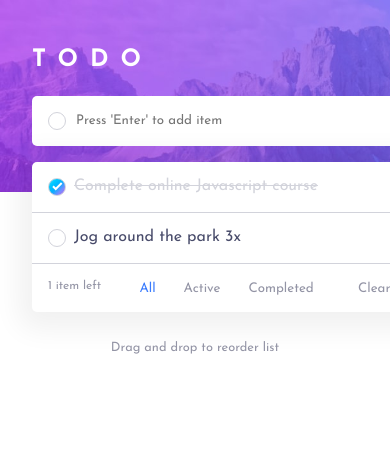
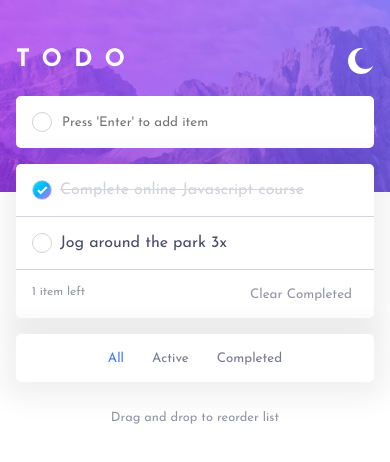
Before and after one commit to inioluwabello/todo, a React (Create React App) app: page / in a window 390 px wide. Shown: the top 462 px of the page. Built offline with nearby package versions, Linux system fonts and the light colour scheme.

Commit message:
moblie completed

```diff
--- /dev/null
+++ b/src/features/todo/FilterButtons.js
@@ -0,0 +1,45 @@
+import { useDispatch, useSelector } from "react-redux";
+import { selectFilter, setFilter } from "./todoSlice";
+
+const FilterButtons = () => {
+  const dispatch = useDispatch();
+
+  const selectedFilter = useSelector(selectFilter);
+
+  const filterItems = (filter) => {
+    dispatch(setFilter(filter));
+  };
+
+  return (
+    <ul className="filters">
+      <li>
+        <button
+          onClick={() => filterItems("all")}
+          className={`pointer ${selectedFilter === "all" ? "active" : ""}`}
+        >
+          All
+        </button>
+      </li>
+      <li>
+        <button
+          onClick={() => filterItems("active")}
+          className={`pointer ${selectedFilter === "active" ? "active" : ""}`}
+        >
+          Active
+        </button>
+      </li>
+      <li>
+        <button
+          onClick={() => filterItems("completed")}
+          className={`pointer ${
+            selectedFilter === "completed" ? "active" : ""
+          }`}
+        >
+          Completed
+        </button>
+      </li>
+    </ul>
+  );
+};
+
+export default FilterButtons;
--- a/src/features/todo/Todo.js
+++ b/src/features/todo/Todo.js
@@ -8,6 +8,7 @@ import { useMemo } from 'react';
 import { selectPageConfig } from '../pageConfig/pageConfigSlice';
 import { DndProvider } from 'react-dnd';
 import { HTML5Backend } from 'react-dnd-html5-backend';
+import FilterButtons from './FilterButtons';
 
 const TodoComponent = () => {
   const dispatch = useDispatch();
@@ -33,10 +34,6 @@ const TodoComponent = () => {
 
   const PICount = getPendingItemsCount();
 
-  const filterItems = (filter) => {
-    dispatch(setFilter(filter));
-  };
-
   return (
     <DndProvider backend={HTML5Backend}>
       <section className={`container ${pageConfig.theme}`}>
@@ -52,38 +49,19 @@ const TodoComponent = () => {
               ))}
               <div className="items-footer space-between">
                 <div className="item-count">{`${PICount} item${PICount === 1 ? '' : 's'} left`}</div>
-                <ul className="filters">
-                  <li>
-                    <button
-                      onClick={() => filterItems('all')}
-                      className={`pointer ${selectedFilter === 'all' ? 'active' : ''}`}
-                    >
-                      All
-                    </button>
-                  </li>
-                  <li>
-                    <button
-                      onClick={() => filterItems('active')}
-                      className={`pointer ${selectedFilter === 'active' ? 'active' : ''}`}
-                    >
-                      Active
-                    </button>
-                  </li>
-                  <li>
-                    <button
-                      onClick={() => filterItems('completed')}
-                      className={`pointer ${selectedFilter === 'completed' ? 'active' : ''}`}
-                    >
-                      Completed
-                    </button>
-                  </li>
-                </ul>
+                <div className="desktop">
+                  <FilterButtons />
+                </div>
                 <div className="clear-completed">
                   <button onClick={() => dispatch(clearCompleted())} className={`pointer`}>
                     Clear Completed
                   </button>
                 </div>
               </div>
+            </div>
+
+            <div className="mobile filter-wrapper">
+              <FilterButtons />
             </div>
           </div>
         </main>
--- a/src/features/todo/TodoItem.js
+++ b/src/features/todo/TodoItem.js
@@ -55,12 +55,7 @@ const DraggableTodoItem = ({ todo, index }) => {
       onMouseLeave={handleMouseLeave}
     >
       <div className="space-between">
-        <div
-          className="check-box"
-          onClick={() => {
-            dispatch(setIsCompleted(todo));
-          }}
-        >
+        <div className="check-box">
           {todo.isCompleted === true && <img src="/images/icon-check.svg" alt="check" />}
         </div>
         <div className={`flex-grow-1 item`}>{todo.item}</div>
--- a/src/index.css
+++ b/src/index.css
@@ -42,7 +42,7 @@ input, button {
   background-color: var(--dt-very-dark-blue);
 }
 .content {
-  width: 450px;
+  max-width: 450px;
   margin: 0 auto;
   padding: 3em 2em 1em;
 }
@@ -123,12 +123,16 @@ input, button {
   padding: 0 .5em;
 }
 .check-box {
-  width: 16px;
-  height: 16px;
+  width: 18px;
+  height: 18px;
   border-radius: 16px !important;
   margin-right: 0.5em;
   cursor: pointer;
   text-align: center;
+  display: flex;
+  align-self: center;
+  align-items: center;
+  justify-content: center;
 }
 .light .check-box {
   border: 1px solid var(--lt-light-grayish-blue);
@@ -194,3 +198,41 @@ button.active {
 .item-count {
   font-size: 12px;
 }
+.mobile {
+  display: none;
+}
+.item,
+.input-box {
+  position: relative;
+  top: 2px;
+}
+
+@media(max-width: 600px) {
+  .content {
+    padding: 3em 1em 1em;
+  }
+  .desktop {
+    display: none;
+  }
+  .mobile {
+    display: block;
+  }
+  .filters {
+    text-align: center;
+  }
+  .filter-wrapper {
+    padding: 1em;
+    margin-top: 1em;
+    border-radius: 5px;
+    box-shadow: 0 4px 28px 13px rgb(0 0 0 / 6%);
+  }
+  .filter-wrapper button {
+    color: var(--dt-dark-grayish-blue);
+  }
+}
+.dark .filter-wrapper {
+  background-color: var(--dt-very-dark-desaturated-blue);
+}
+.light .filter-wrapper {
+  background-color: #ffffff;
+}
```
